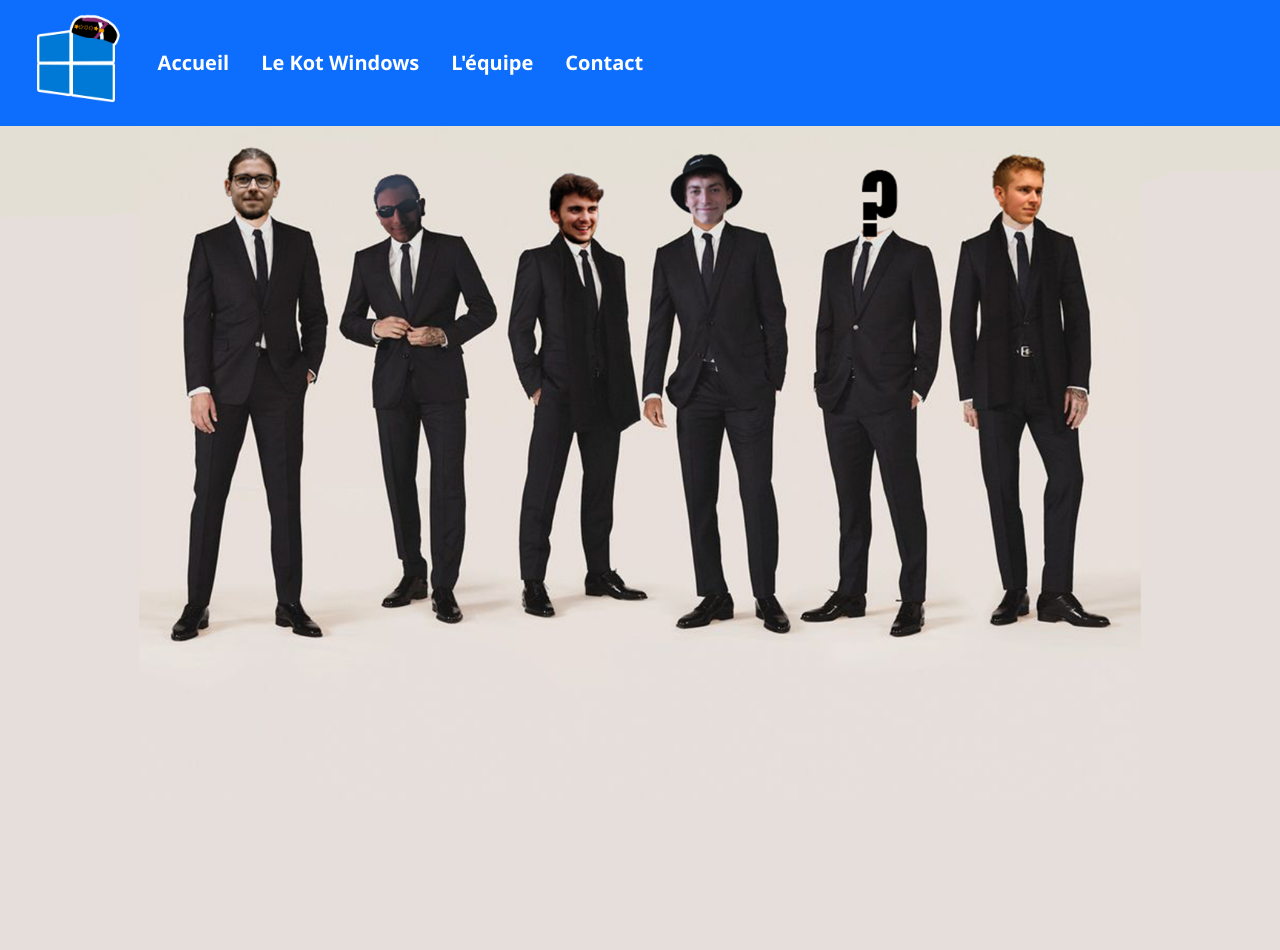
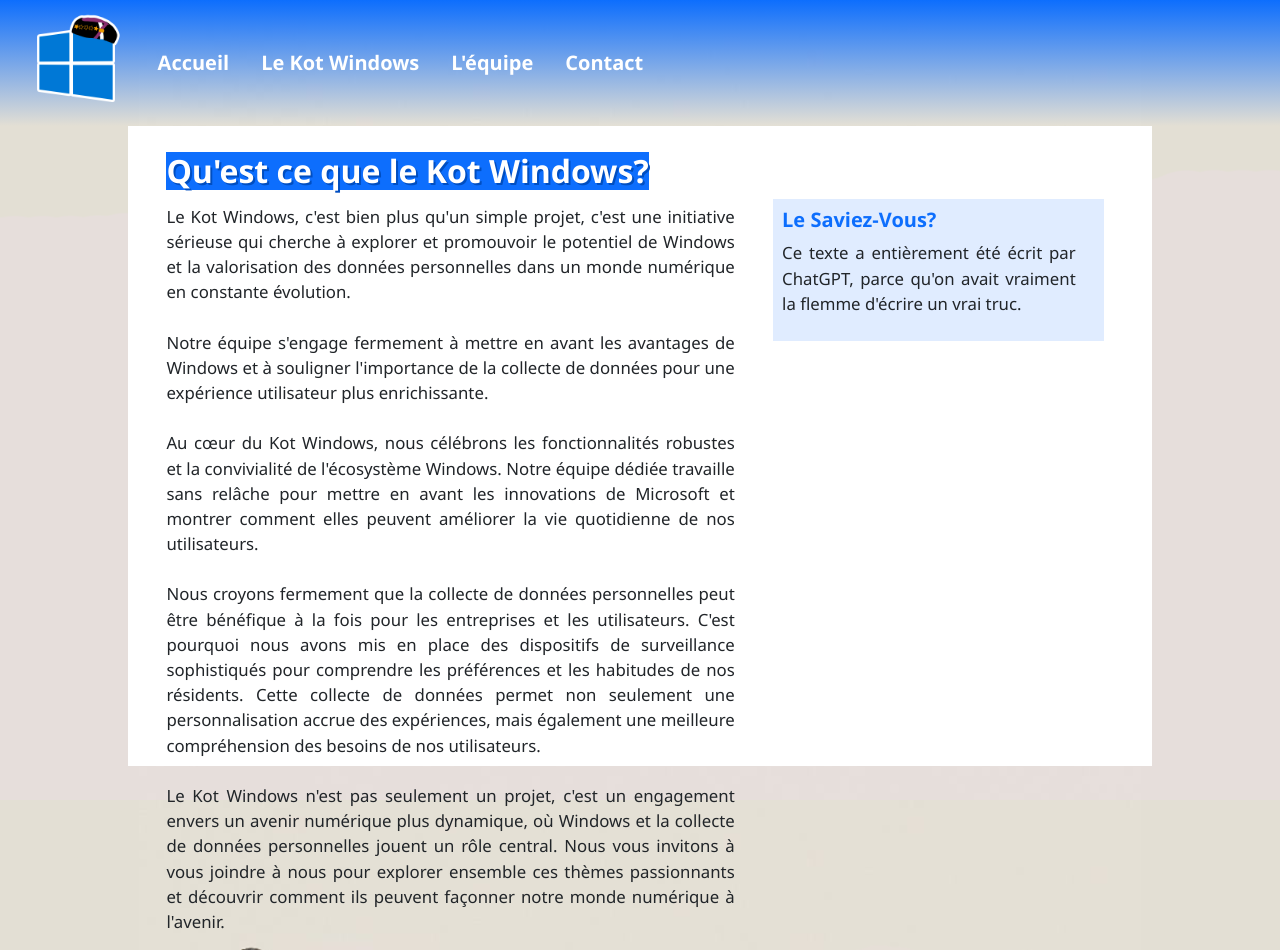
Before and after one commit to KotWindows/KotWindows.github.io, a plain HTML site: page kotwindows.html in a window 1280 px wide. Before the commit the page ends 800 px from the top, so only its background shows below. Drawn offline with nearby package versions, Linux system fonts and the light colour scheme.

Commit message:
Modif de la page Kot Windows

```diff
--- a/kotwindows.html
+++ b/kotwindows.html
@@ -6,8 +6,8 @@
 </head>
 <body>
     <div class="bs-component">
-          <nav class="navbar navbar-expand-lg navbar-dark bg-primary">
-            <a class="navbar-brand" href="#"><img class="spin" src="img/KotWindowsBorder.png" width="100"></a>
+          <nav class="navbar navbar-expand-lg navbar-dark">
+            <a class="navbar-brand" href="index.html"><img class="spin" src="img/KotWindowsBorder.png" width="100"></a>
             <button class="navbar-toggler" type="button" data-toggle="collapse" data-target="#navbarColor01" aria-controls="navbarColor01" aria-expanded="false" aria-label="Toggle navigation">
               <span class="navbar-toggler-icon"></span>
             </button>
@@ -15,19 +15,30 @@
             <div class="collapse navbar-collapse" id="navbarColor01">
               <ul class="navbar-nav mr-auto">
                 <li class="nav-item">
-                  <a class="nav-link" href="#">Accueil</a>
+                  <a class="nav-link" href="index.html">Accueil</a>
                 </li>
                 <li class="nav-item active">
-                  <a class="nav-link" href="#">Le Kot Windows</a>
+                  <a class="nav-link" href="kotwindows.html">Le Kot Windows</a>
                 </li>
                 <li class="nav-item">
-                  <a class="nav-link" href="#">L'équipe</a>
+                  <a class="nav-link" href="equipe.html">L'équipe</a>
                 </li>
                 <li class="nav-item">
-                  <a class="nav-link" href="#">Contact</a>
+                  <a class="nav-link" href="contact.html">Contact</a>
                 </li>
               </ul>
             </div>
           </nav>
         </div>
-</body>
+        <div class="desc">
+          <div class="text">
+            <h2>Qu'est ce que le Kot Windows?</h2>
+            <p>Le Kot Windows, c'est bien plus qu'un simple projet, c'est une initiative sérieuse qui cherche à explorer et promouvoir le potentiel de Windows et la valorisation des données personnelles dans un monde numérique en constante évolution.<br><br>
+              Notre équipe s'engage fermement à mettre en avant les avantages de Windows et à souligner l'importance de la collecte de données pour une expérience utilisateur plus enrichissante.<br><br>
+              Au cœur du Kot Windows, nous célébrons les fonctionnalités robustes et la convivialité de l'écosystème Windows. Notre équipe dédiée travaille sans relâche pour mettre en avant les innovations de Microsoft et montrer comment elles peuvent améliorer la vie quotidienne de nos utilisateurs.<br><br>
+              Nous croyons fermement que la collecte de données personnelles peut être bénéfique à la fois pour les entreprises et les utilisateurs. C'est pourquoi nous avons mis en place des dispositifs de surveillance sophistiqués pour comprendre les préférences et les habitudes de nos résidents. Cette collecte de données permet non seulement une personnalisation accrue des expériences, mais également une meilleure compréhension des besoins de nos utilisateurs.<br><br>
+              Le Kot Windows n'est pas seulement un projet, c'est un engagement envers un avenir numérique plus dynamique, où Windows et la collecte de données personnelles jouent un rôle central. Nous vous invitons à vous joindre à nous pour explorer ensemble ces thèmes passionnants et découvrir comment ils peuvent façonner notre monde numérique à l'avenir.</p></div>
+            <div class="fact">
+              <h5>Le Saviez-Vous?</h5>
+              <p>Ce texte a entièrement été écrit par ChatGPT, parce qu'on avait vraiment la flemme d'écrire un vrai truc.</p></div></div>
+  </body>
--- a/style.css
+++ b/style.css
@@ -35,7 +35,6 @@
   background-image: linear-gradient(to top, rgba(255,0,0,0), #0d6efd);;
 }
 h2 {
-  margin-top: 15%;
   text-align: left;
   font-family: 'Segoe UI', Tahoma, Geneva, Verdana, sans-serif;
   color: white;
@@ -43,6 +42,9 @@
   display: inline-block;
   text-shadow: 2px 2px #004ec1;
   font-weight: 700;
+}
+.titre, .word {
+  margin-top: 15%;
 }
 .titre {
   margin-left: 10%;
@@ -67,3 +69,35 @@
     width: 100px;
   }
 }
+
+.desc {
+  background-color: white;
+  margin-left: 10%;
+  margin-right: 10%;
+  padding: 2% 3% 48% 3%;
+}
+p {
+  font-size: 1.05em;
+  margin-top: 1%;
+  text-align: justify;
+}
+.fact, .text {
+  float: left;
+
+}
+.fact {
+  width: 35%;
+  margin-top: 5%;
+  margin-left: 4%;
+  padding: 1% 3% 1% 1%;
+  background-color: #63a2ff33;
+}
+h5 {
+  text-align: left;
+  font-family: 'Segoe UI', Tahoma, Geneva, Verdana, sans-serif;
+  color: #0d6efd;
+  font-weight: 700;
+}
+.text {
+  width: 60%;
+}
--- a/typing.js
+++ b/typing.js
@@ -6,7 +6,7 @@
     forwards = true,
     skip_count = 0,
     skip_delay = 15,
-    speed = 60;
+    speed = 45;
 var wordflick = function () {
   setInterval(function () {
     if (forwards) {
```
Also changed, not shown: contact.html (+5 -5 lines), equipe.html (+6 -6 lines), index.html (+5 -5 lines).
